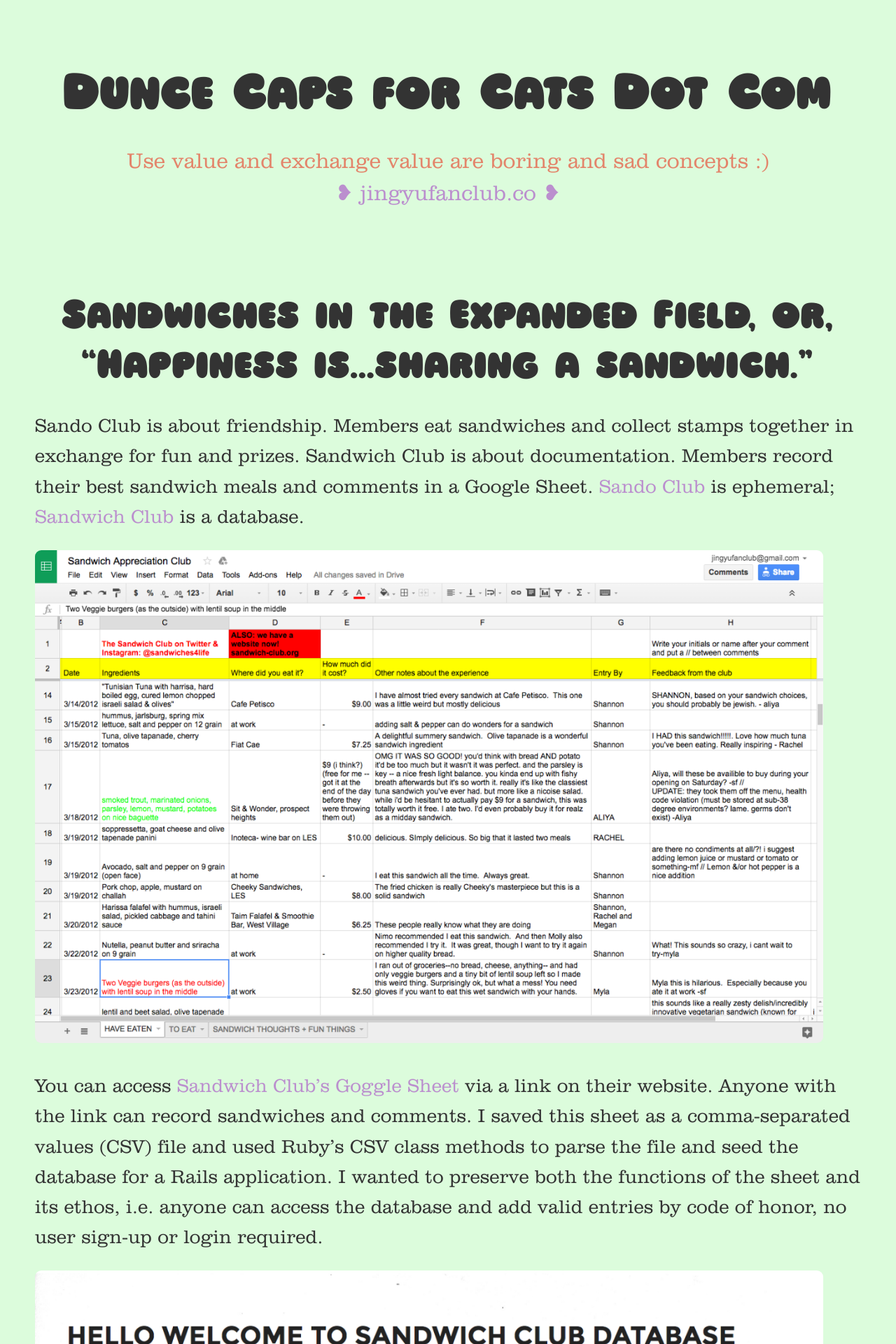
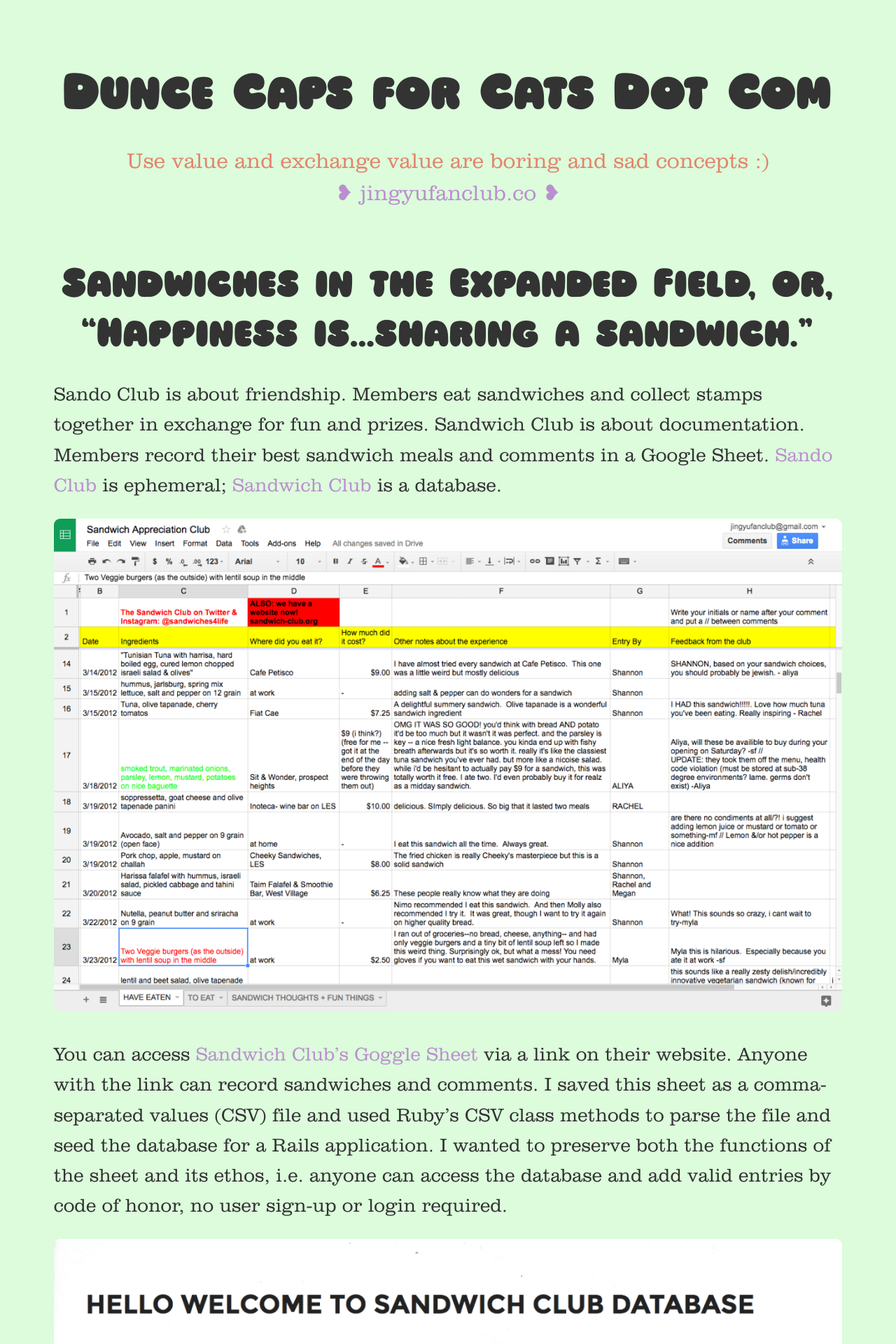
Before and after one commit to jingyufanclub/bloggo, a Jekyll site: the page built from _posts/tumblr/2017-01-07-sandwiches-in-the-expanded-field-or-happiness.md, in a window 1280 px wide. Shown: the top 1920 px of the page at 70% size. Built offline with Jekyll 4.4.1, drawn with Linux system fonts in a browser that asks for light colours.

Commit message:
display margins fixed

````diff
--- a/_layouts/default.html
+++ b/_layouts/default.html
@@ -15,8 +15,8 @@
   </head>
 
   <body>
-    <div class="wrapper-masthead">
-      <div class="container">
+    <div class="container">
+      <div class="wrapper-masthead">
         <header class="masthead clearfix">
           <div class="site-info">
             <h1><a href="{{ site.baseurl }}/">{{ site.name }}</a></h1>
@@ -26,21 +26,16 @@
           </div>
         </header>
       </div>
-    </div>
-
-    <div id="main" role="main" class="container">
-      {{ content }}
-    </div>
-
-    <div class="wrapper-footer">
-      <div class="container">
+      <div id="main" role="main">
+        {{ content }}
+      </div>
+      <div class="wrapper-footer">
         <footer class="colophon">
           <p>Comments? ❥ <a href="https://github.com/jingyufanclub/blog/issues" target="_blank">Create an issue.</a></p>
           © Jing Yu 2016 – {{ site.time | date: '%Y' }}
         </footer>
       </div>
     </div>
-
     {% include analytics.html %}
   </body>
 </html>
--- a/_posts/tumblr/2017-01-07-sandwiches-in-the-expanded-field-or-happiness.md
+++ b/_posts/tumblr/2017-01-07-sandwiches-in-the-expanded-field-or-happiness.md
@@ -106,7 +106,7 @@
 
 ```ruby
 def comment_params
-  params.require(:comment).permit(:text, :sandwich_id, :eater_id, eater_attributes: [:id, :name])
+  params.require(:comment).permit( :text, :sandwich_id, :eater_id, eater_attributes: [:id, :name])
 end
 ```
 
--- a/style.scss
+++ b/style.scss
@@ -48,18 +48,14 @@
 }
 
 .container {
-  display: flex;
-  justify-content: center;
-  margin: 10vh auto;
+  margin: auto;
   width: 88vw;
-  padding: 0;
 }
 
 h1, h2, h3, h4, h5, h6 {
   color: $text-color;
   font-family: $header-font;
   line-height: 1.4;
-  text-align: center;
   margin: 0;
   padding: 0;
 
@@ -136,8 +132,7 @@
 
 img {
   border-radius: 1vh;
-  align-self: center;
-  width: 88vw;
+  width: 100%;
 }
 
 img + em {
@@ -212,22 +207,21 @@
 //
 
 .wrapper-masthead {
-  margin-bottom: 2vh;
+  margin: 10vh 0 5vh 0;
 }
 
 .masthead {
-
+  margin: 0;
 }
 
 .site-info {
-
+  text-align: center;
 }
 
 .site-description {
   color: $secondary-text-color;
   font-size: 2.4vw;
   line-height: 1.5em;
-  text-align: center;
 }
 
 .posts > .post {
@@ -247,6 +241,9 @@
     line-height: 1.5em;
     font-style: italic;
   }
+  h2{
+    text-align: center;
+  }
 }
 
 .wrapper-footer {
````
